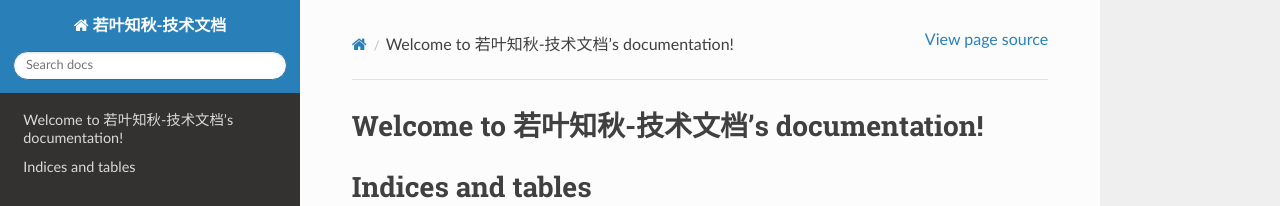
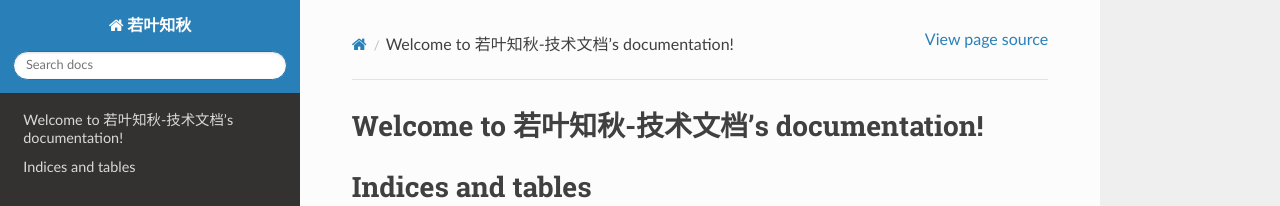
Before and after one commit to gcclll/coolbooks, a Sphinx documentation site: the page built from source/index.rst, in a window 1280 px wide. Shown: the top 206 px of the page. Built offline with Sphinx 7.4.7 and the Read the Docs theme 2.0.0, drawn with Linux system fonts in a browser that asks for light colours.

Commit message:
fix: title

```diff
--- a/source/conf.py
+++ b/source/conf.py
@@ -19,7 +19,7 @@ from recommonmark.parser import CommonMarkParser
 
 # -- Project information -----------------------------------------------------
 
-project = '若叶知秋-技术文档'
+project = '若叶知秋'
 copyright = '2020, Zhicheng Lee'
 author = 'Zhicheng Lee'
 
```
